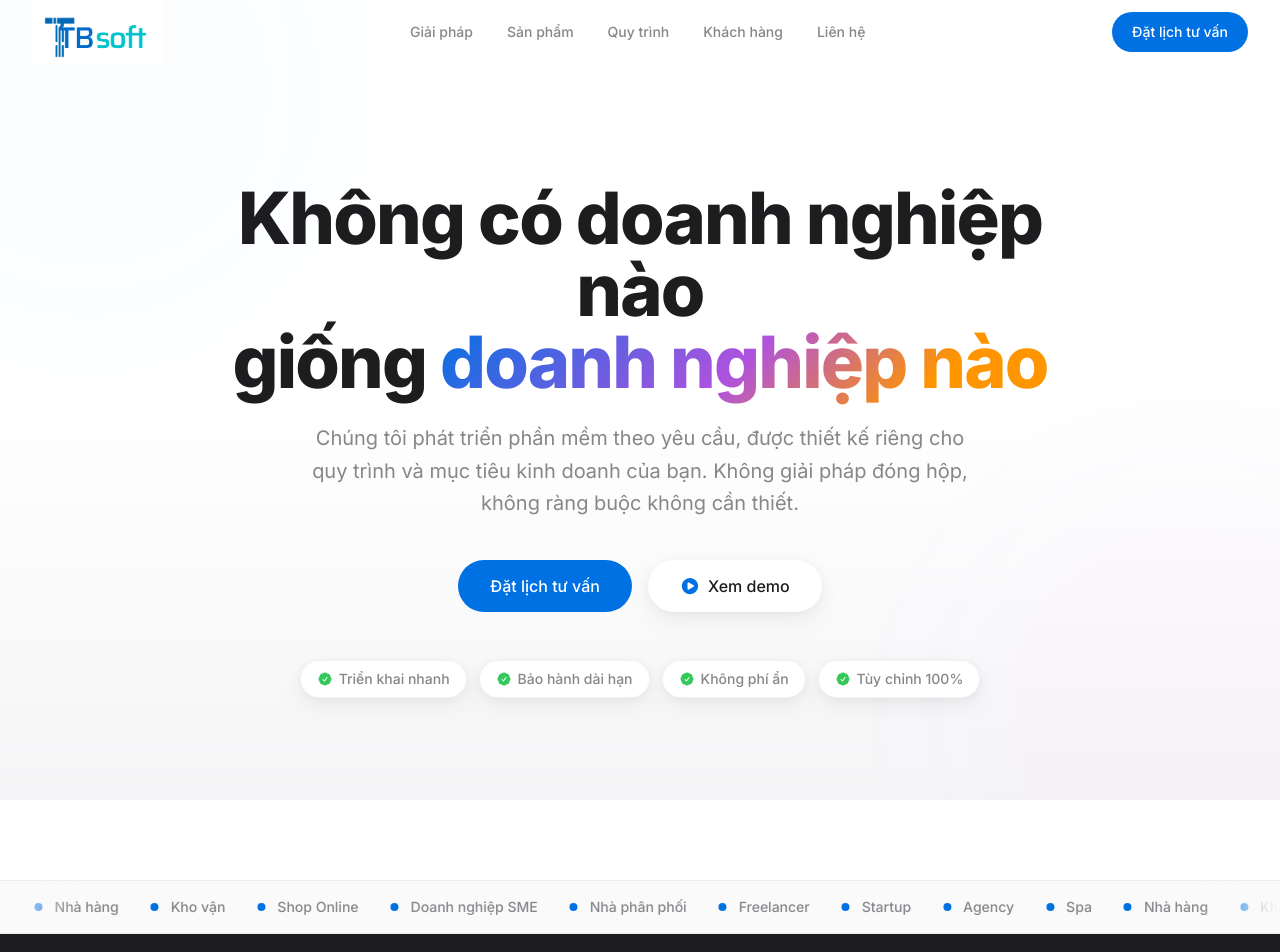
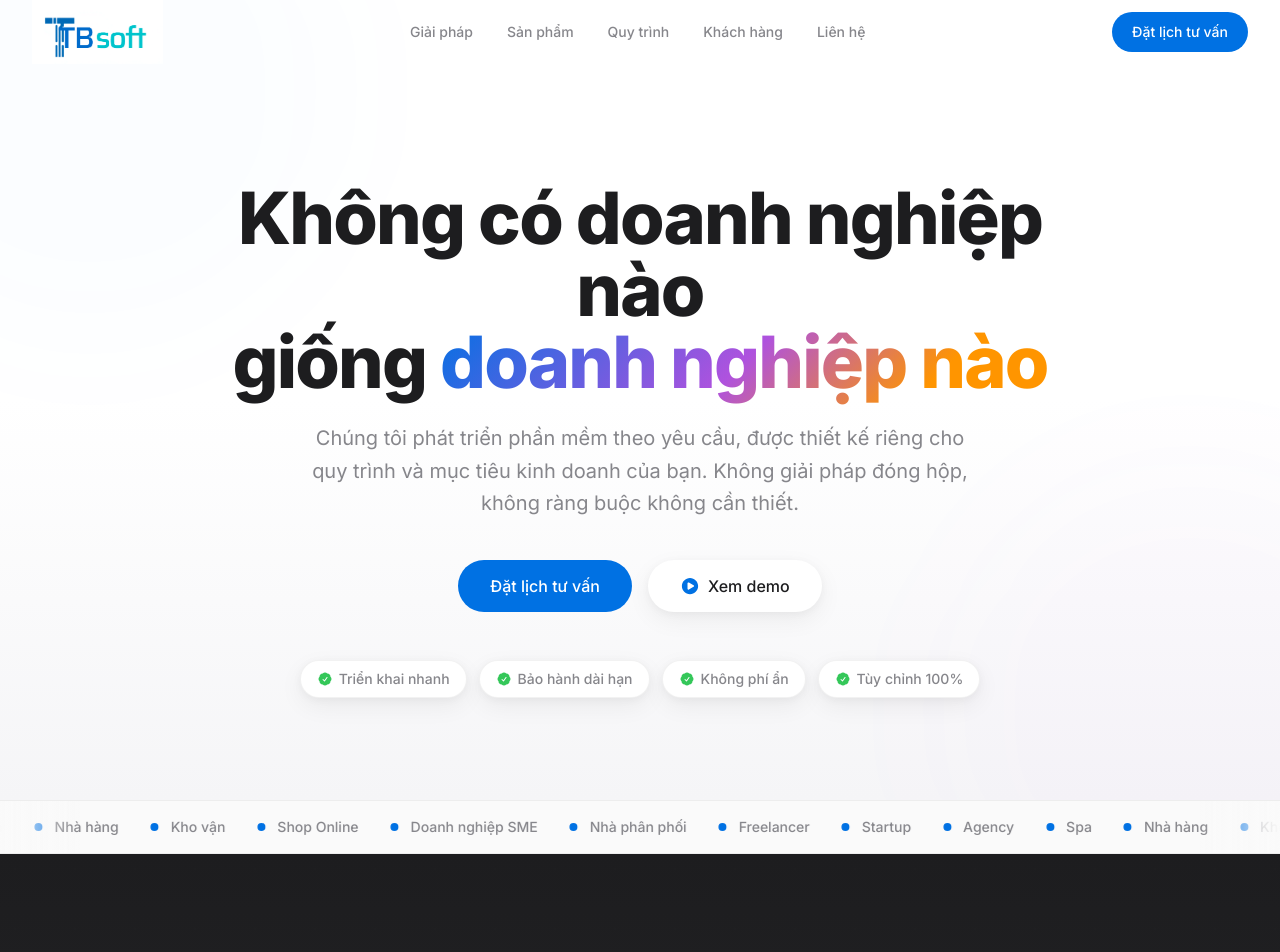
Before and after one commit to hoang912a/TBSoftware, a React (Vite) app: page / in a window 1280 px wide. Shown: the top 952 px of the page. Built offline with nearby package versions, Linux system fonts and the light colour scheme.

Commit message:
Restore ticker to original

```diff
--- a/src/components/InfiniteTicker.tsx
+++ b/src/components/InfiniteTicker.tsx
@@ -26,7 +26,7 @@ export default function InfiniteTicker() {
   const containerRef = useRef<HTMLDivElement>(null);
 
   return (
-    <section className="relative overflow-hidden border-y border-black/5 bg-[#fafafa] py-4 mt-16 sm:mt-20">
+    <section className="relative overflow-hidden border-y border-black/5 bg-[#fafafa] py-4">
       <div className="absolute inset-y-0 left-0 z-10 w-20 bg-gradient-to-r from-[#fafafa] to-transparent" />
       <div className="absolute inset-y-0 right-0 z-10 w-20 bg-gradient-to-l from-[#fafafa] to-transparent" />
 
```
